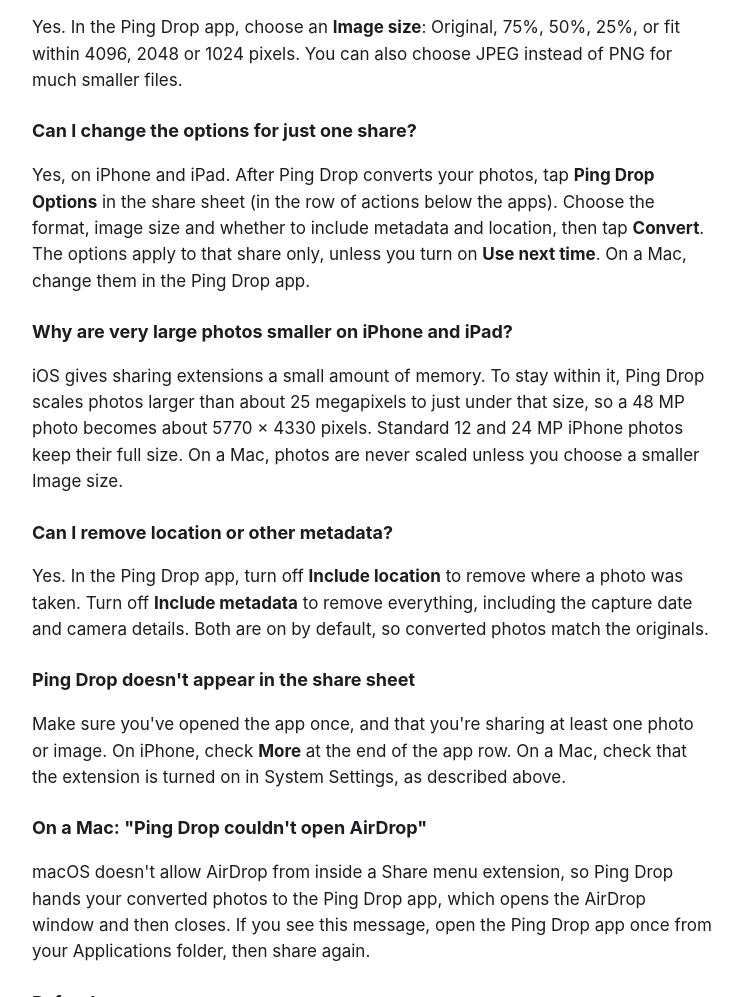
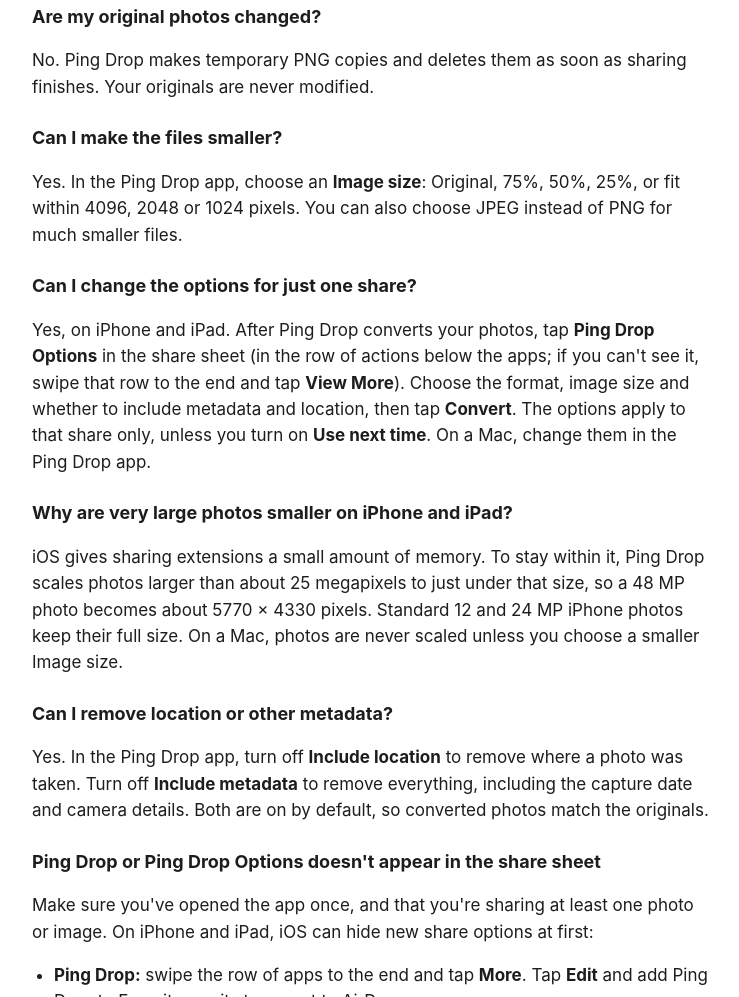
Before and after one commit to adamsdp/pingdrop-site, a plain HTML site: page support/index.html in a window 1280 px wide. Shown: the part 1803-2800 px from the top of the page, without its empty margins (268-1007 px from the left). Drawn offline with Linux system fonts and the light colour scheme.

Commit message:
PD-62: Explain where Ping Drop and Ping Drop Options can hide
Co-Authored-By: Claude Opus 5.5 <noreply@anthropic.com>

```diff
--- a/support/index.html
+++ b/support/index.html
@@ -22,11 +22,13 @@
     <p class="lead">Need help? Email <a href="mailto:support@adams.is?subject=Ping%20Drop">support@adams.is</a>. Please include your device and iOS or macOS version.</p>
 
     <h2>Set up on iPhone and iPad</h2>
+    <p>iOS can hide new share options at first: <strong>Ping Drop</strong> under <strong>More</strong> in the row of apps, and <strong>Ping Drop Options</strong> under <strong>View More</strong> in the row of actions. Add Ping Drop to your Favorites once, and it stays next to AirDrop.</p>
     <ol>
       <li>Open the Ping Drop app once after installing it.</li>
       <li>In Photos, select one or more photos and tap <strong>Share</strong>.</li>
       <li>Swipe the row of apps to the end and tap <strong>More</strong>.</li>
       <li>Tap <strong>Edit</strong>, add <strong>Ping Drop</strong> to Favorites, and drag it next to AirDrop.</li>
+      <li>After Ping Drop converts your photos, <strong>Ping Drop Options</strong> is in the row of actions below the apps. If you can't see it, swipe that row to the end and tap <strong>View More</strong>.</li>
     </ol>
 
     <h2>Set up on Mac</h2>
@@ -62,7 +64,7 @@
     <p>Yes. In the Ping Drop app, choose an <strong>Image size</strong>: Original, 75%, 50%, 25%, or fit within 4096, 2048 or 1024 pixels. You can also choose JPEG instead of PNG for much smaller files.</p>
 
     <h3>Can I change the options for just one share?</h3>
-    <p>Yes, on iPhone and iPad. After Ping Drop converts your photos, tap <strong>Ping Drop Options</strong> in the share sheet (in the row of actions below the apps). Choose the format, image size and whether to include metadata and location, then tap <strong>Convert</strong>. The options apply to that share only, unless you turn on <strong>Use next time</strong>. On a Mac, change them in the Ping Drop app.</p>
+    <p>Yes, on iPhone and iPad. After Ping Drop converts your photos, tap <strong>Ping Drop Options</strong> in the share sheet (in the row of actions below the apps; if you can't see it, swipe that row to the end and tap <strong>View More</strong>). Choose the format, image size and whether to include metadata and location, then tap <strong>Convert</strong>. The options apply to that share only, unless you turn on <strong>Use next time</strong>. On a Mac, change them in the Ping Drop app.</p>
 
     <h3>Why are very large photos smaller on iPhone and iPad?</h3>
     <p>iOS gives sharing extensions a small amount of memory. To stay within it, Ping Drop scales photos larger than about 25 megapixels to just under that size, so a 48 MP photo becomes about 5770 × 4330 pixels. Standard 12 and 24 MP iPhone photos keep their full size. On a Mac, photos are never scaled unless you choose a smaller Image size.</p>
@@ -70,8 +72,13 @@
     <h3>Can I remove location or other metadata?</h3>
     <p>Yes. In the Ping Drop app, turn off <strong>Include location</strong> to remove where a photo was taken. Turn off <strong>Include metadata</strong> to remove everything, including the capture date and camera details. Both are on by default, so converted photos match the originals.</p>
 
-    <h3>Ping Drop doesn't appear in the share sheet</h3>
-    <p>Make sure you've opened the app once, and that you're sharing at least one photo or image. On iPhone, check <strong>More</strong> at the end of the app row. On a Mac, check that the extension is turned on in System Settings, as described above.</p>
+    <h3>Ping Drop or Ping Drop Options doesn't appear in the share sheet</h3>
+    <p>Make sure you've opened the app once, and that you're sharing at least one photo or image. On iPhone and iPad, iOS can hide new share options at first:</p>
+    <ul>
+      <li><strong>Ping Drop:</strong> swipe the row of apps to the end and tap <strong>More</strong>. Tap <strong>Edit</strong> and add Ping Drop to Favorites so it stays next to AirDrop.</li>
+      <li><strong>Ping Drop Options:</strong> after Ping Drop converts your photos, swipe the row of actions below the apps to the end and tap <strong>View More</strong>.</li>
+    </ul>
+    <p>On a Mac, check that the extension is turned on in System Settings, as described above.</p>
 
     <h3>On a Mac: "Ping Drop couldn't open AirDrop"</h3>
     <p>macOS doesn't allow AirDrop from inside a Share menu extension, so Ping Drop hands your converted photos to the Ping Drop app, which opens the AirDrop window and then closes. If you see this message, open the Ping Drop app once from your Applications folder, then share again.</p>
```
